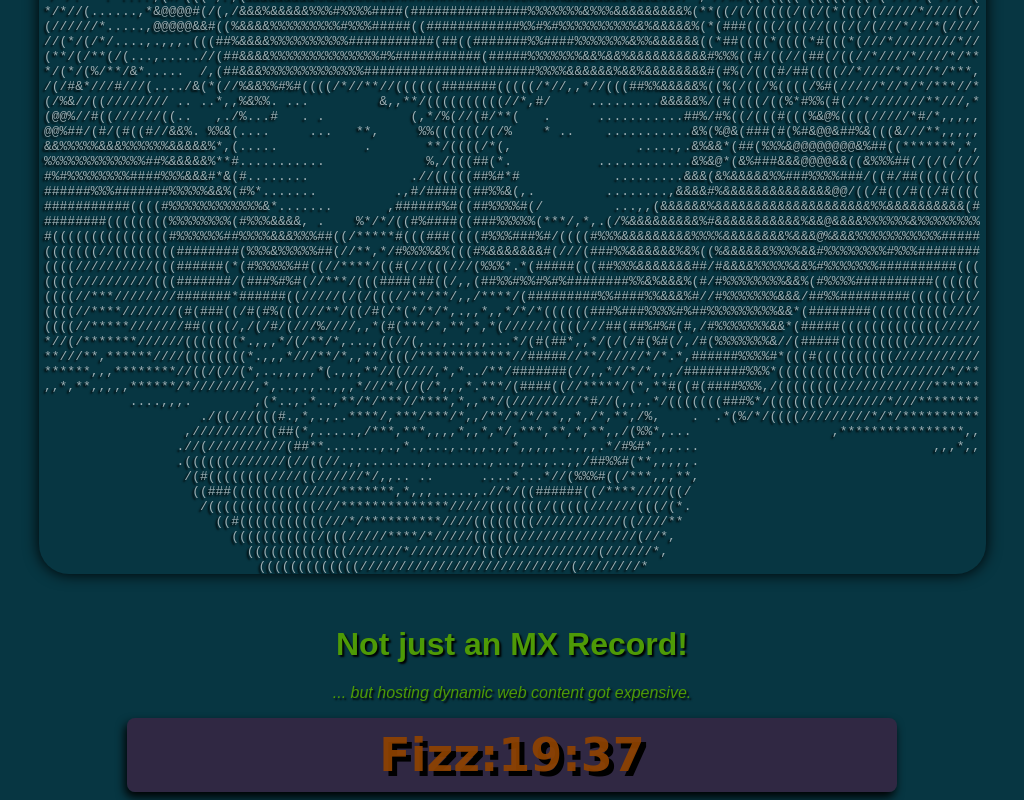
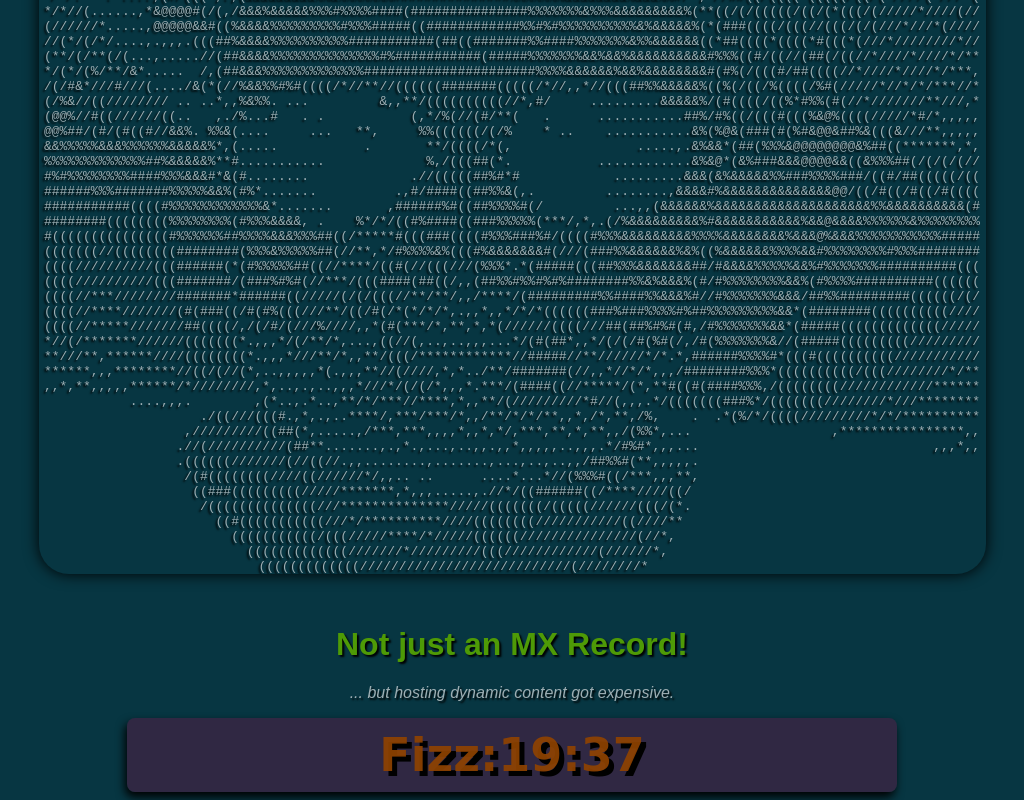
Before and after one commit to GioTro/giotro.github.io, a plain HTML site: page index.html in a window 1280 px wide. Shown: the part 607-1407 px from the top of the page, without its empty margins (128-1152 px from the left). Drawn offline with Linux system fonts and the light colour scheme.

Commit message:
Update index.html

```diff
--- a/index.html
+++ b/index.html
@@ -130,7 +130,7 @@
 </code>
 	</pre>
     <h1 style='color: #4E9A06;'>Not just an MX Record!</h1>
-    <p style='color: #4E9A06; font-style: oblique'>... but hosting dynamic web content got expensive.</p>
+    <p style='color: #9DAEB3; font-style: oblique'>... but hosting dynamic content got expensive.</p>
     <div>
         <span id='time' ,
             style='color: #8f4300e9; font-family: cursive; font-size: 46px; font-weight: bolder; text-shadow: 5px 5px 0px black' />
```
